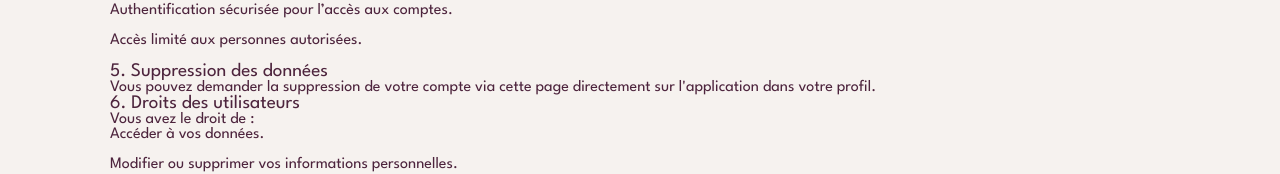
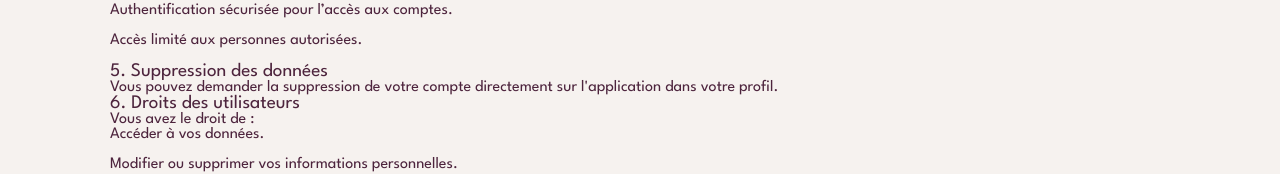
Before and after one commit to Gweeny/DevReact-website, a Next.js app: page /regles in a window 1280 px wide. Shown: the part 565-739 px from the top of the page. Built offline with nearby package versions, Linux system fonts and the light colour scheme.

Commit message:
minor modif

```diff
--- a/src/app/regles/page.js
+++ b/src/app/regles/page.js
@@ -65,8 +65,8 @@ const Regles = () => {
       <section>
         <h2>5. Suppression des données</h2>
         <p>
-          Vous pouvez demander la suppression de votre compte via cette page
-          directement sur l'application dans votre profil.
+          Vous pouvez demander la suppression de votre compte directement sur
+          l'application dans votre profil.
         </p>
       </section>
 
```
